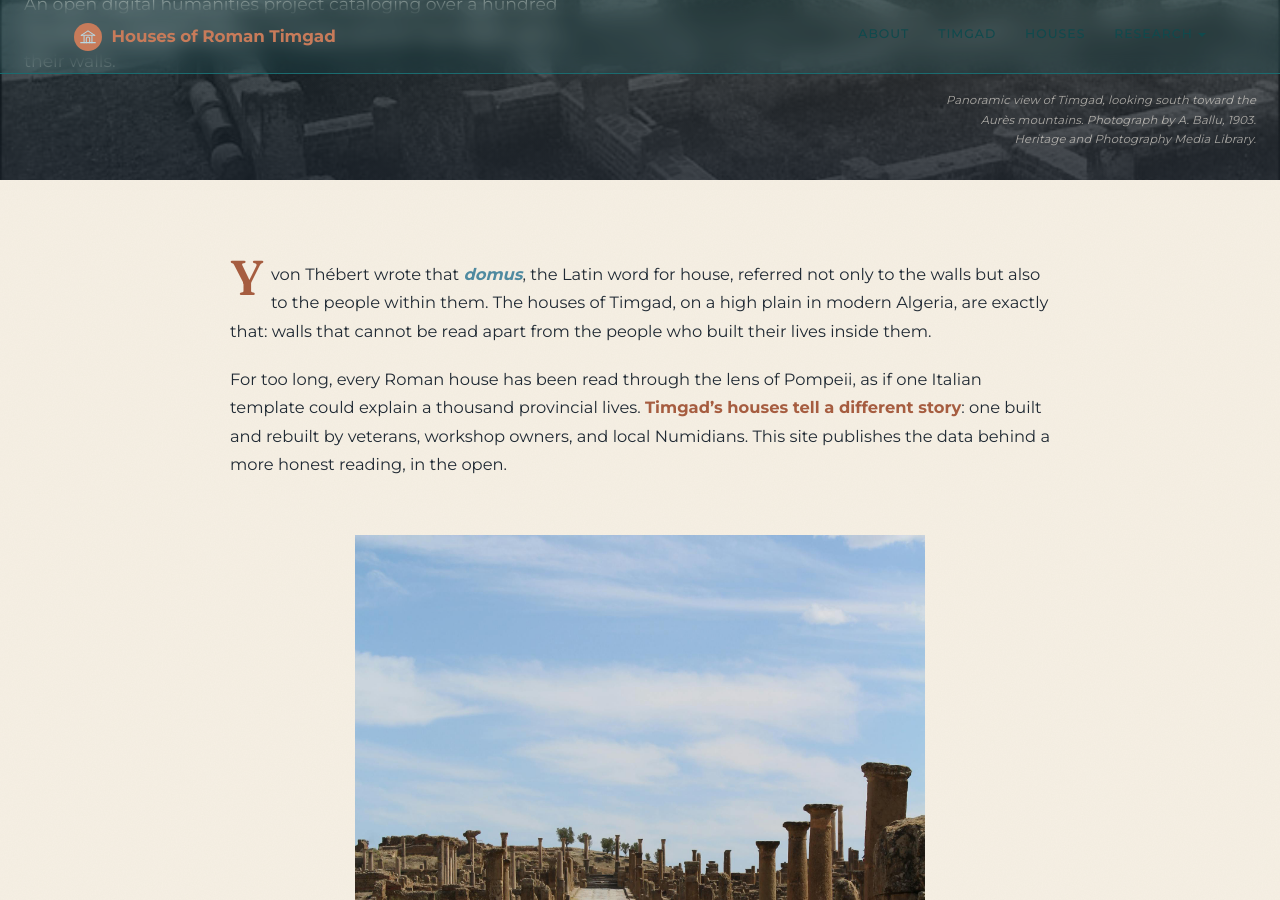
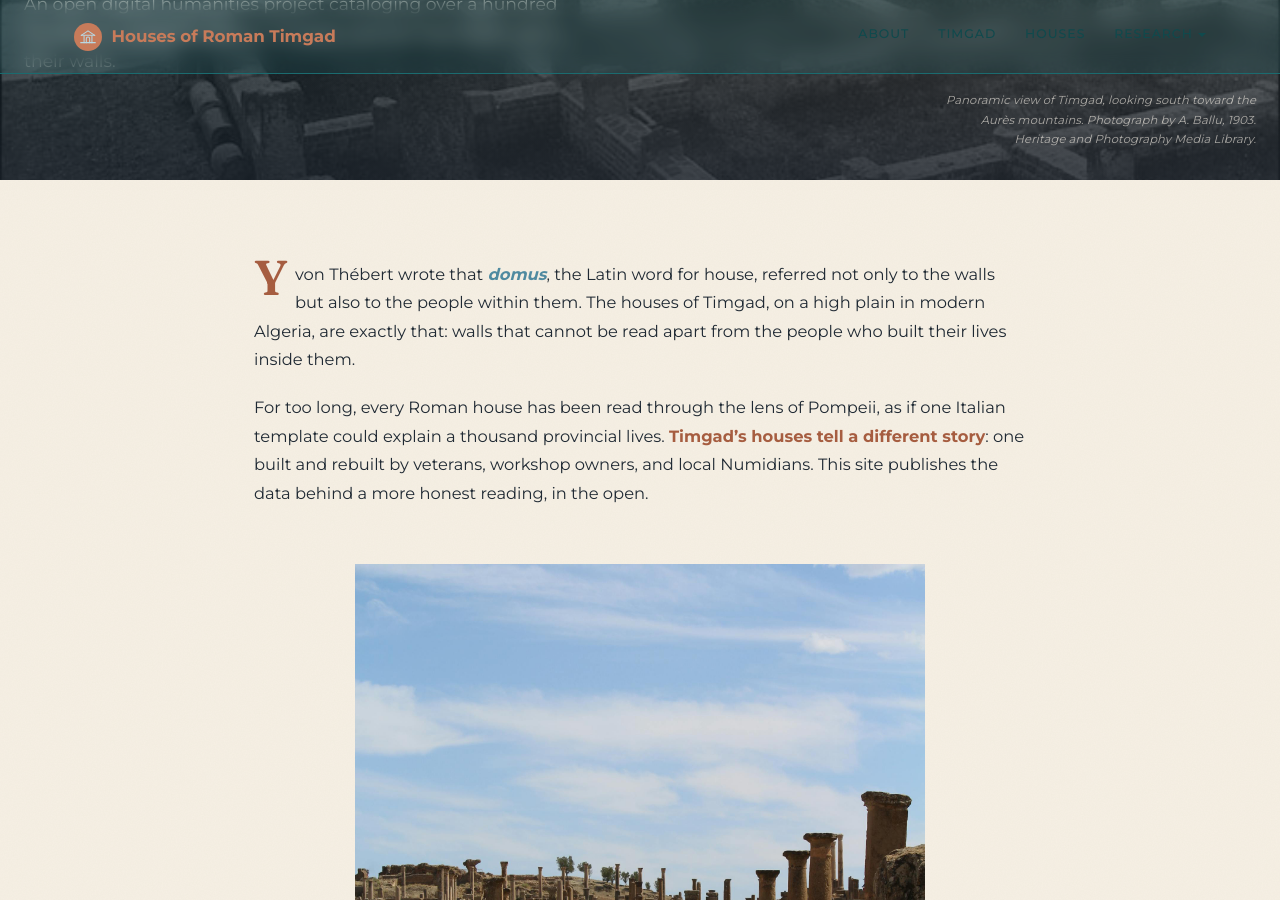
Before and after one commit to kimedher/timgadhouses, a Jekyll site: the page built from index.md, in a window 1280 px wide and 900 px high, scrolled down 427 px. Built offline with Jekyll 4.4.1, drawn with Linux system fonts in a browser that asks for light colours.

Commit message:
Fix missing horizontal padding on home body for mobile

```diff
--- a/_layouts/home.html
+++ b/_layouts/home.html
@@ -23,7 +23,7 @@ layout: default
   <p class="hero-bleed-caption">Panoramic view of Timgad, looking south toward the Aurès mountains. Photograph by A. Ballu, 1903. Heritage and Photography Media Library.</p>
 </section>
 
-<section class="container fade-in" style="padding: 5rem 0 2rem;">
+<section class="container fade-in" style="padding-top: 5rem; padding-bottom: 2rem;">
   <div class="page-content">
     {{ content }}
   </div>
```
